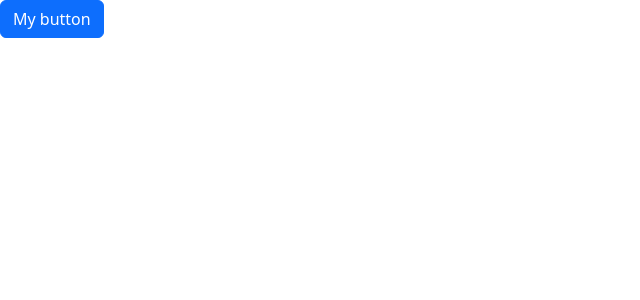
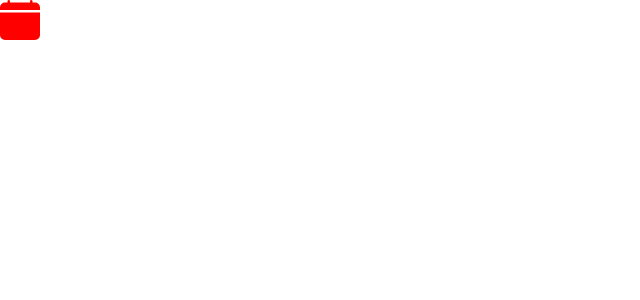
Before and after one commit to Gable-github/react-gaming-webpage, a React (Vite) app in the folder react_app/: page / in a window 1280 px wide. Shown: the top 300 px of the page, without its empty margins (0-640 px from the left). Built offline with nearby package versions, Linux system fonts and the light colour scheme.

Commit message:
removed previous button and alert exercise from app.tsx

```diff
--- a/react_app/src/App.tsx
+++ b/react_app/src/App.tsx
@@ -2,17 +2,12 @@ import { useState } from "react";
 import Alert from "./components/Alert";
 import Button from "./components/Button";
 import ListGroup from "./components/ListGroup";
+import { BsFillCalendarFill } from "react-icons/bs";
 
 function App() {
-  const [showAlert, setShowAlert] = useState(false);
   return (
     <div>
-      {showAlert && (
-        <Alert onClick={() => setShowAlert(false)}>Button was clicked</Alert>
-      )}
-      <Button color="primary" onClick={() => setShowAlert(true)}>
-        My button
-      </Button>
+      <BsFillCalendarFill color="red" size={40} />
     </div>
   );
 }
```
